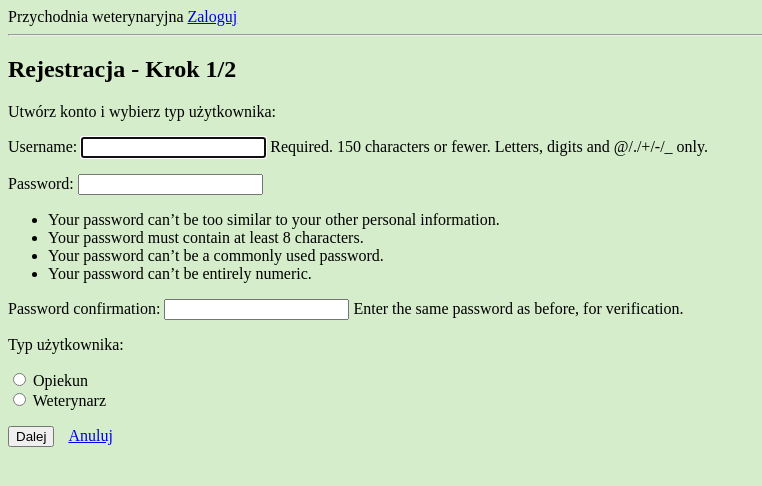
After one commit to alicjass/zaliczeniowe, a Django app: page /przychodnia/rejestracja/step1/ in a window 1280 px wide. The commit adds this page. Shown: the top 486 px of the page, without its empty margins (0-762 px from the left). Run offline with Django 5.2, Linux system fonts and the light colour scheme.

Commit message:
"user_register" view

```diff
--- a/gr_3_project/przychodnia/forms.py
+++ b/gr_3_project/przychodnia/forms.py
@@ -1,32 +1,51 @@
 from django import forms
 from django.core.exceptions import ValidationError
 from django.utils.safestring import mark_safe
+from django.contrib.auth.models import User
+from django.contrib.auth.forms import UserCreationForm
 from datetime import date, datetime
 from .models import  Opiekun, PLEC_OSOBA, Zwierze, Weterynarz, Wizyta
 
 
-class UserForm(forms.Form):
+TYP_UZYTKOWNIKA = [
+    ('opiekun', 'Opiekun'),
+    ('weterynarz', 'Weterynarz'),
+]
+
+class RegistrationForm(UserCreationForm):
+    """Rejestracja: dane Usera + wybór typu użytkownika"""
+    typ_uzytkownika = forms.ChoiceField(
+        choices=TYP_UZYTKOWNIKA,
+        label="Typ użytkownika",
+        widget=forms.RadioSelect
+    )
+
+    class Meta:
+        model = User
+        fields = ['username', 'password1', 'password2', 'typ_uzytkownika']
+
+
+class ProfilForm(forms.Form):
+    """Profil użytkownika: edycja lub dokończenie rejestracji"""
     imie = forms.CharField(max_length=50, label="Imię")
     nazwisko = forms.CharField(max_length=100, label="Nazwisko")
-    plec = forms.ChoiceField(choices=PLEC_OSOBA.choices, label="Płeć")
-    specjalizacja = forms.CharField(max_length=100, required=False, label="Specjalizacja")
+    plec = forms.ChoiceField(choices=PLEC_OSOBA.choices, label="Płeć", initial=PLEC_OSOBA.Inna)
 
-    def __init__(self, data=None, instance=None, **kwargs):
-        super().__init__(data, **kwargs)
+    def __init__(self, *args, typ_uzytkownika=None, instance=None, **kwargs):
+        super().__init__(*args, **kwargs)
         self.instance = instance
 
+        # jeśli to weterynarz, dodajemy pole 'specjalizacja'
+        if (instance and isinstance(instance, Weterynarz)) or typ_uzytkownika == 'weterynarz':
+            self.fields['specjalizacja'] = forms.CharField(max_length=100, required=False, label="Specjalizacja (opcjonalnie)")
+
+        # jeśli profil istnieje, uzupełniamy dane
         if instance:
             self.fields['imie'].initial = instance.imie
             self.fields['nazwisko'].initial = instance.nazwisko
             self.fields['plec'].initial = instance.plec
-
-        # jesli user to weterynarz uzupelniamy tez pole 'specjalizacja'
-        if isinstance(instance, Weterynarz):
-            self.fields['specjalizacja'].initial = instance.specjalizacja
-
-        # jesli user to opiekun usuwamy pole 'specjalizacja'
-        else:
-            del self.fields['specjalizacja']
+            if isinstance(instance, Weterynarz):
+                self.fields['specjalizacja'].initial = instance.specjalizacja
 
     def clean_imie(self):
         value = self.cleaned_data.get('imie')
@@ -41,7 +60,10 @@ class UserForm(forms.Form):
         return value
 
     def save(self):
-        # nadpisywanie pol obiektu nowymi danymi
+        if not self.instance:
+            raise ValueError("Brak profilu do edycji.")
+
+        # nadpisywanie pól obiektu nowymi danymi
         for field, value in self.cleaned_data.items():
             setattr(self.instance, field, value)
         self.instance.save()
--- a/gr_3_project/przychodnia/models.py
+++ b/gr_3_project/przychodnia/models.py
@@ -28,7 +28,7 @@ class Opiekun(models.Model):
 
     imie = models.CharField(max_length = 50)
     nazwisko = models.CharField(max_length = 100)
-    plec = models.IntegerField(choices = PLEC_OSOBA.choices)
+    plec = models.IntegerField(choices = PLEC_OSOBA.choices, default = PLEC_OSOBA.Inna)
 
     data_dodania = models.DateTimeField(auto_now_add = True, editable = False)
 
@@ -62,7 +62,7 @@ class Weterynarz(models.Model):
 
     imie = models.CharField(max_length = 50)
     nazwisko = models.CharField(max_length = 100)
-    plec = models.IntegerField(choices = PLEC_OSOBA.choices)
+    plec = models.IntegerField(choices = PLEC_OSOBA.choices, default = PLEC_OSOBA.Inna)
     specjalizacja = models.CharField(max_length=100, blank=True)
 
     data_dodania = models.DateTimeField(auto_now_add = True, editable = False)
@@ -78,7 +78,7 @@ class Weterynarz(models.Model):
 class Wizyta(models.Model):
     zwierze = models.ForeignKey(Zwierze, on_delete = models.CASCADE)
     weterynarz = models.ForeignKey(Weterynarz, on_delete = models.PROTECT)
-    data_wizyty = models.DateField()  # warunek: weterynarz jest dostepny (nie ma kolizji z innymi wizytami)
+    data_wizyty = models.DateField()
     godzina_wizyty = models.TimeField()
     status = models.IntegerField(choices = STATUS_WIZYTA.choices, default = STATUS_WIZYTA.Zaplanowana)
     notatka = models.TextField(blank = True)
--- a/gr_3_project/przychodnia/templates/przychodnia/login.html
+++ b/gr_3_project/przychodnia/templates/przychodnia/login.html
@@ -13,4 +13,5 @@
     <p>Hasło: <input type="password" name="password"></p>
     <p><input type="submit" value="Zaloguj"></p>
 </form>
+<p>Nie masz jeszcze konta? <a href="{% url 'user-register-step1' %}">Zarejestruj się</a></p>
 {% endblock %}
--- /dev/null
+++ b/gr_3_project/przychodnia/templates/przychodnia/rejestracja_step1.html
@@ -0,0 +1,17 @@
+{% extends "przychodnia/base.html" %}
+
+{% block title %}Rejestracja - Krok 1{% endblock %}
+
+{% block content %}
+<h2>Rejestracja - Krok 1/2</h2>
+<p>Utwórz konto i wybierz typ użytkownika:</p>
+
+<form method="post">
+    {% csrf_token %}
+    {{ form.as_p }}
+    <p>
+        <input type="submit" value="Dalej">
+        <a href="{% url 'user-login' %}" style="margin-left: 10px;">Anuluj</a>
+    </p>
+</form>
+{% endblock %}
--- a/gr_3_project/przychodnia/urls.py
+++ b/gr_3_project/przychodnia/urls.py
@@ -6,6 +6,8 @@ urlpatterns = [
     path('welcome/', views.welcome_view, name = 'welcome-view'),
     path('login/', views.user_login, name='user-login'),
     path('logout/', views.user_logout, name='user-logout'),
+    path('rejestracja/step1/', views.user_register_step1, name='user-register-step1'),
+    path('rejestracja/step2/', views.user_register_step2, name='user-register-step2'),
     path('user/profil/', views.user_profil, name='user-profil'),
     path('user/profil/edytuj/', views.edytuj_profil, name='edytuj-profil'),
     path('user/profil/zmien-haslo/',
--- a/gr_3_project/przychodnia/views.py
+++ b/gr_3_project/przychodnia/views.py
@@ -4,8 +4,9 @@ from django.http import HttpResponse, HttpResponseForbidden
 from django.urls import reverse
 from django.contrib.auth import authenticate, login, logout
 from django.contrib.auth.decorators import login_required
+from django.contrib.auth.models import User
 from .models import Opiekun, Zwierze, Weterynarz, Wizyta, STATUS_WIZYTA
-from .forms import UserForm, WizytaForm, NotatkaForm, ZwierzeForm
+from .forms import RegistrationForm, ProfilForm, WizytaForm, NotatkaForm, ZwierzeForm
 from datetime import date, datetime
 
 
@@ -18,6 +19,79 @@ def welcome_view(request):
         Aktualna data i czas na serwerze: {now}.
         </body></html>"""
     return HttpResponse(html)
+
+
+# REJESTRACJA - KROK 1: dane Usera + wybór typu użytkownika
+def user_register_step1(request):
+    if request.method == "POST":
+        form = RegistrationForm(request.POST)
+        if form.is_valid():
+            # zapisujemy dane w sesji
+            request.session['registration_data'] = {
+                'username': form.cleaned_data['username'],
+                'password': form.cleaned_data['password1'],
+                'typ_uzytkownika': form.cleaned_data['typ_uzytkownika']
+            }
+            return redirect('user-register-step2')
+    else:
+        # jesli dane są w sesji, wyswietlaja sie jako domyslne
+        registration_data = request.session.get('registration_data', {})
+        initial = {
+            'username': registration_data.get('username'),
+            'typ_uzytkownika': registration_data.get('typ_uzytkownika')
+        }
+        form = RegistrationForm(initial=initial)
+
+    return render(request, 'przychodnia/rejestracja_step1.html', {'form': form})
+
+# REJESTRACJA - KROK 2: uzupełnienie profilu i utworzenie konta
+def user_register_step2(request):
+    registration_data = request.session.get('registration_data')
+
+    if not registration_data:
+        return redirect('user-register-step1')
+
+    typ_uzytkownika = registration_data['typ_uzytkownika']
+
+    if request.method == "POST":
+        form = ProfilForm(request.POST, typ_uzytkownika=typ_uzytkownika)
+        if form.is_valid():
+            # tworzymy User
+            user = User.objects.create_user(
+                username=registration_data['username'],
+                password=registration_data['password'],
+                first_name=form.cleaned_data['imie'],
+                last_name=form.cleaned_data['nazwisko']
+            )
+
+            # tworzymy profil
+            profil_data = {
+                'user': user,
+                'imie': form.cleaned_data['imie'],
+                'nazwisko': form.cleaned_data['nazwisko'],
+                'plec': form.cleaned_data['plec']
+            }
+
+            if typ_uzytkownika == 'opiekun':
+                Opiekun.objects.create(**profil_data)
+                redirect_url = 'lista-wizyt'
+            else:
+                profil_data['specjalizacja'] = form.cleaned_data.get('specjalizacja', '')
+                Weterynarz.objects.create(**profil_data)
+                redirect_url = 'dzisiejsze-wizyty'
+
+            del request.session['registration_data']
+
+            # logujemy i przekierowujemy
+            login(request, user)
+            return redirect(redirect_url)
+    else:
+        form = ProfilForm(typ_uzytkownika=typ_uzytkownika)
+
+    return render(request, 'przychodnia/rejestracja_step2.html', {
+        'form': form,
+        'typ_uzytkownika': typ_uzytkownika
+    })
 
 
 # LOGOWANIE/WYLOGOWANIE UŻYTKOWNIKA
@@ -84,12 +158,12 @@ def edytuj_profil(request):
         return HttpResponse("Brak dostępu", status=403)
 
     if request.method == "POST":
-        form = UserForm(request.POST, instance=instance)
+        form = ProfilForm(request.POST, instance=instance)
         if form.is_valid():
             form.save()
             return redirect('user-profil')
     else:
-        form = UserForm(instance=instance)
+        form = ProfilForm(instance=instance)
 
     return render(request, 'przychodnia/user/edytuj_profil.html', {'form': form})
 
```
Also changed, not shown: gr_3_project/przychodnia/templates/przychodnia/rejestracja_step2.html (added, +17 -0 lines), gr_3_project/db.sqlite3, gr_3_project/przychodnia/migrations/0006_alter_opiekun_plec_alter_weterynarz_plec.py (added).
